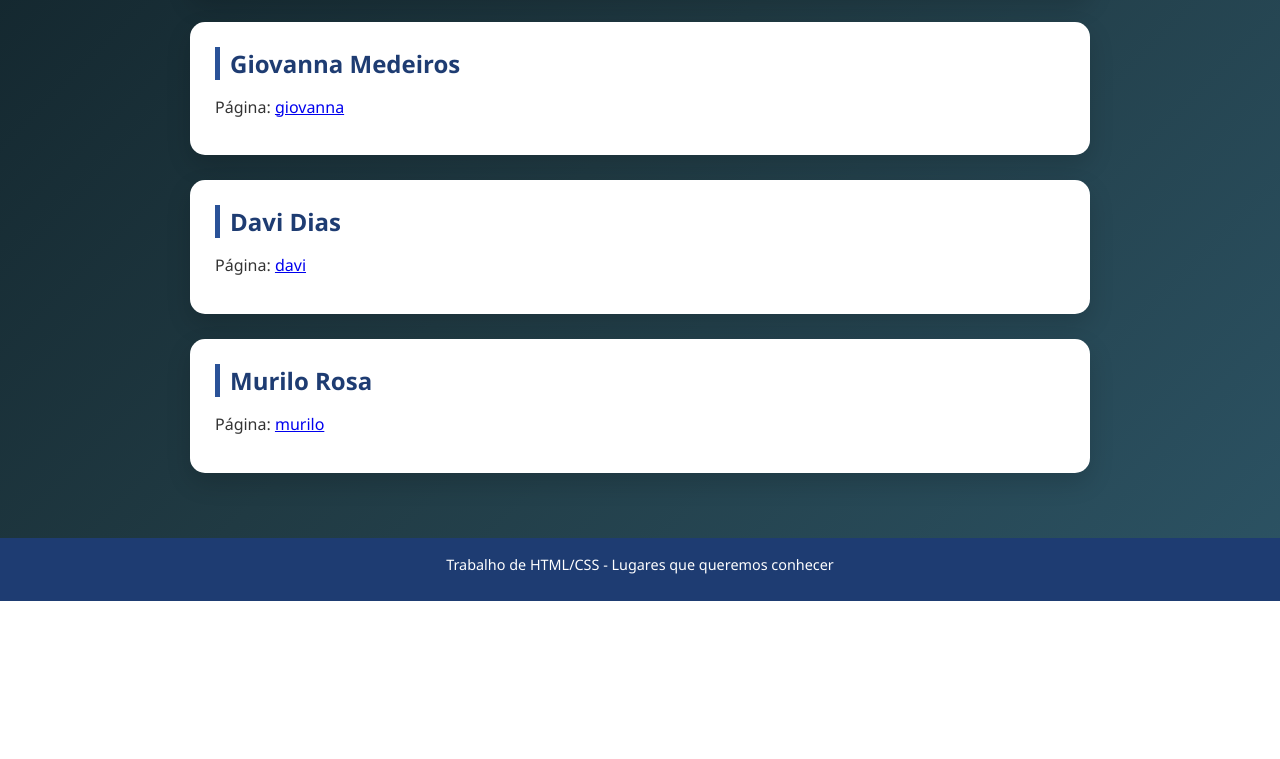
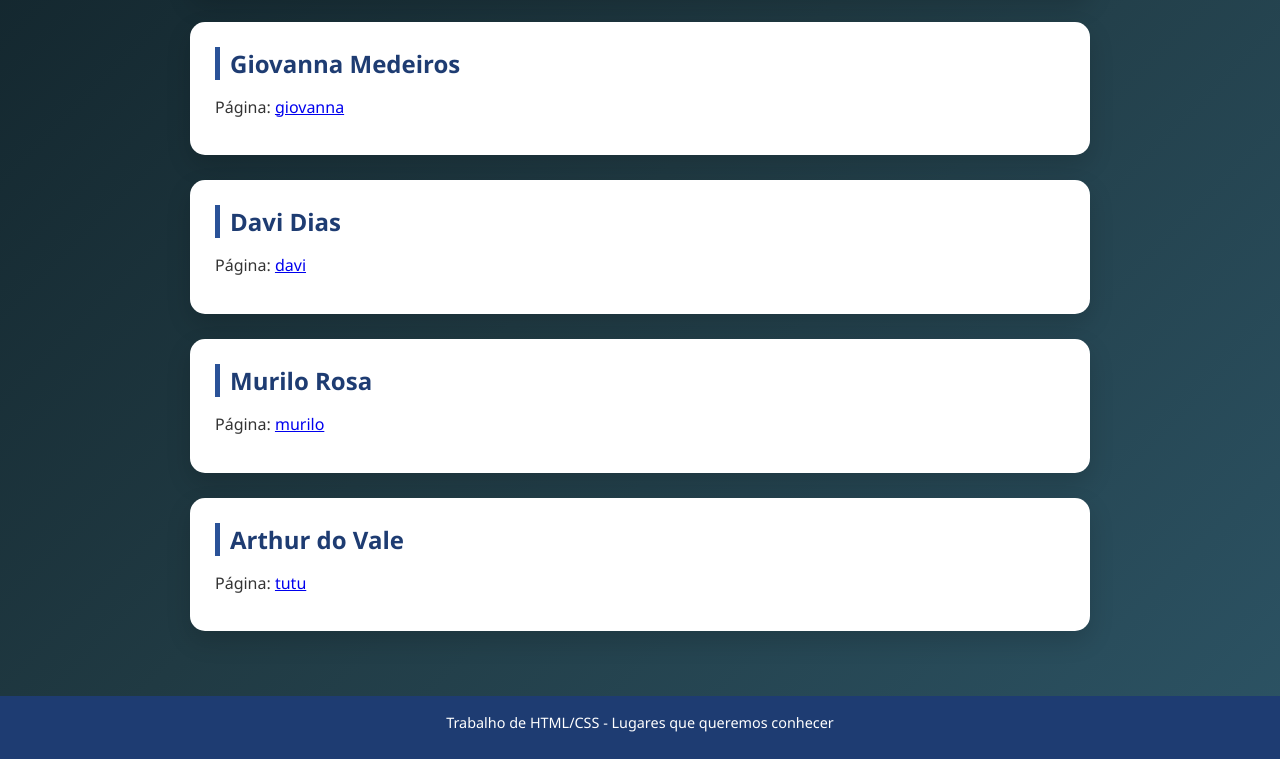
Before and after one commit to keKvnJun/PullRequest-Carlinhos, a plain HTML site: page index.html in a window 1280 px wide. Shown: the part 360-1119 px from the top of the page. Before the commit the page ends 961 px from the top, so only its background shows below. Drawn offline with Linux system fonts and the light colour scheme.

Commit message:
adiciona o link do tutu

```diff
--- a/index.html
+++ b/index.html
@@ -29,6 +29,10 @@
         <h2>Murilo Rosa</h2>
         <p>Página: <a href="murilinho.html">murilo</a></p>
     </section>
+    <section id="tut">
+        <h2>Arthur do Vale</h2>
+        <p>Página: <a href="tutu.html">tutu</a></p>
+    </section>
 </main>
 
 <footer>
```
Also changed, not shown: tutu.html (+1 -1 lines).
